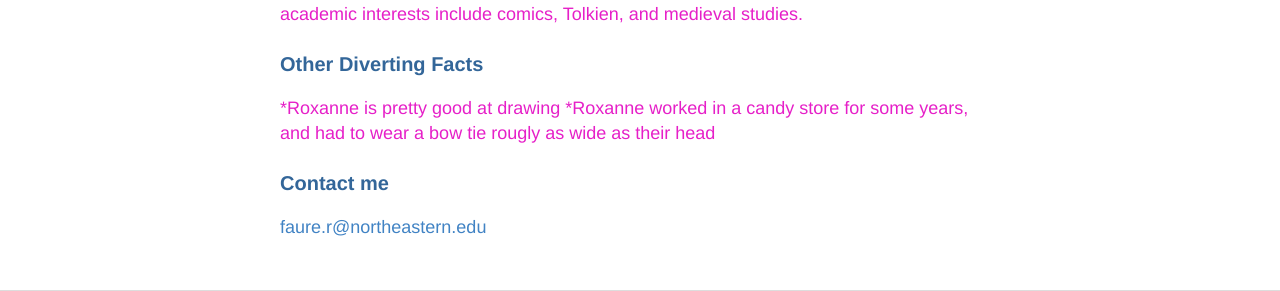
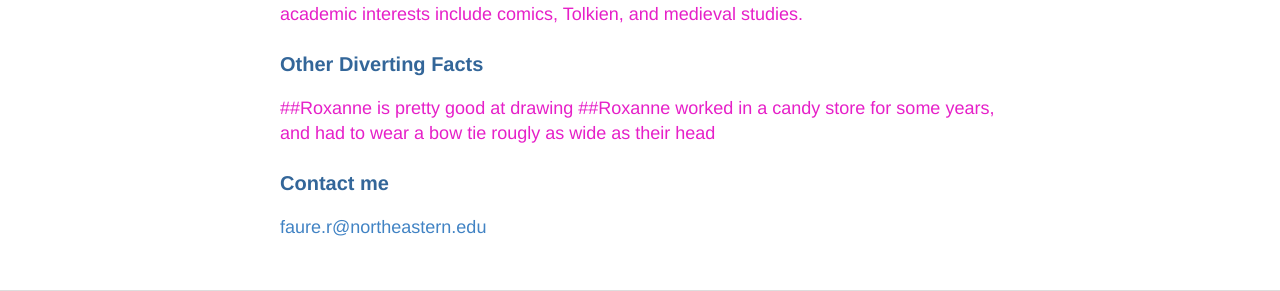
Before and after one commit to RoxanneFaure/RoxanneFaure.github.io, a Jekyll site: the page built from about.md, in a window 1280 px wide. Shown: the part 389-680 px from the top of the page. Built offline with Jekyll 4.4.1, drawn with Linux system fonts in a browser that asks for light colours.

```diff
--- a/about.md
+++ b/about.md
@@ -8,8 +8,8 @@ Roxanne Faure is, as the header of this website states, merely a chicken tender
 
 ### Other Diverting Facts
 
-*Roxanne is pretty good at drawing
-*Roxanne worked in a candy store for some years, and had to wear a bow tie rougly as wide as their head
+##Roxanne is pretty good at drawing
+##Roxanne worked in a candy store for some years, and had to wear a bow tie rougly as wide as their head
 
 ### Contact me
 
```
